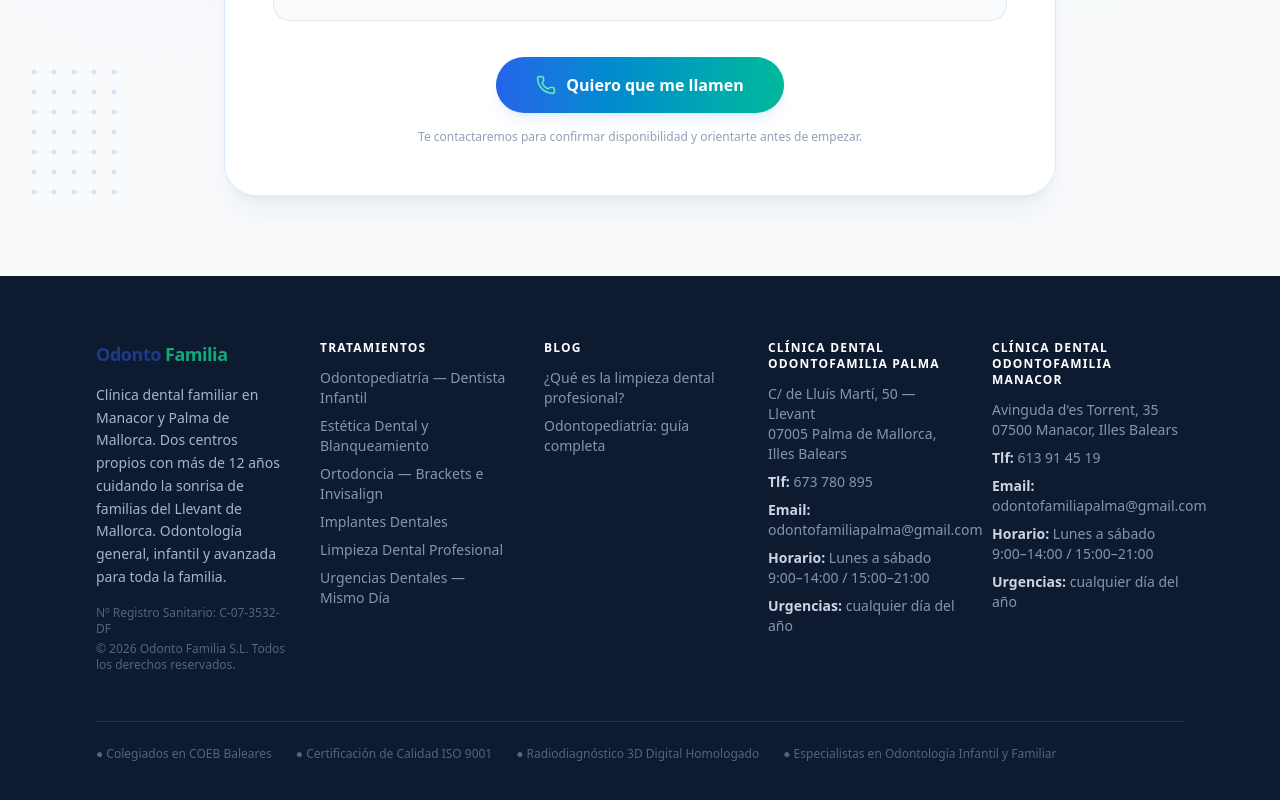
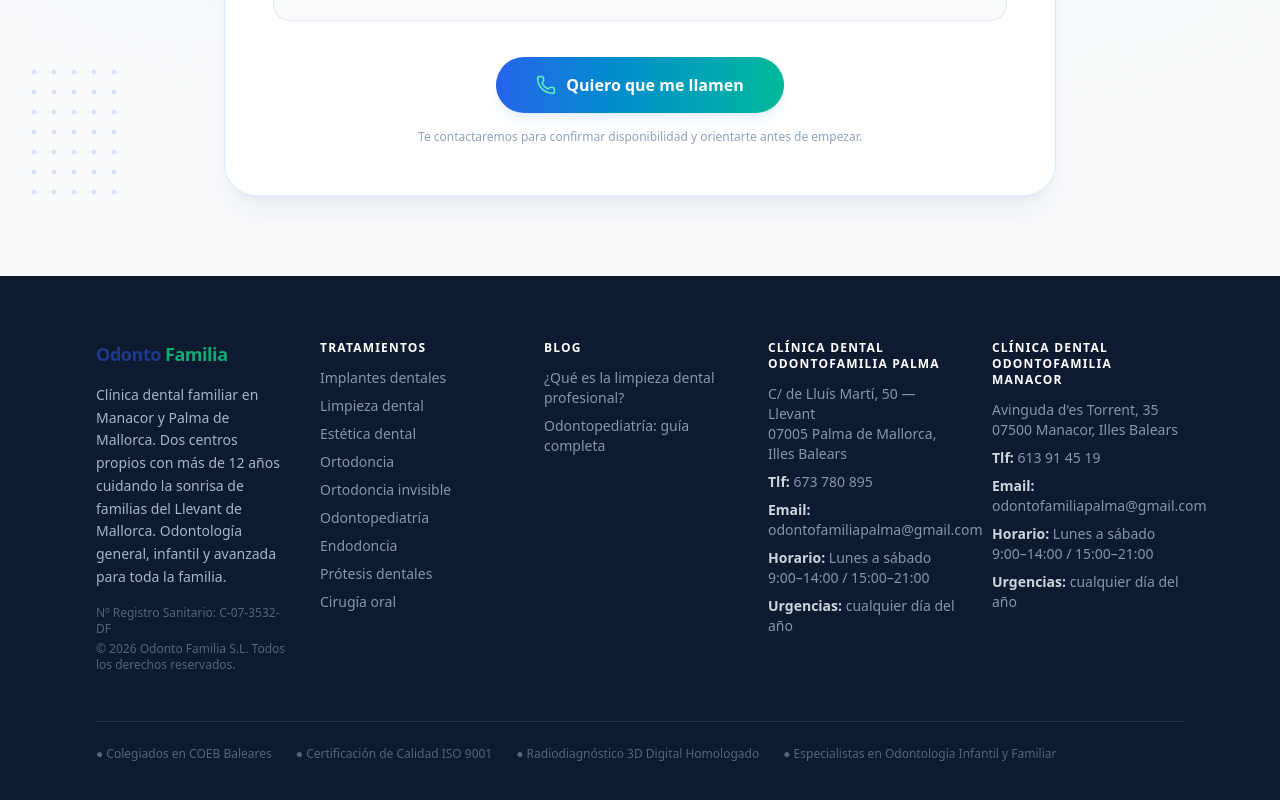
Before and after one commit to Fran-thata/implantes-nextjs, a Next.js app: page / in a window 1280 px wide. Shown: the part 10072-10872 px from the top of the page. Built offline with nearby package versions, Linux system fonts and the light colour scheme.

Commit message:
Fix footer treatments list to match nav

```diff
--- a/src/App.tsx
+++ b/src/App.tsx
@@ -191,12 +191,15 @@ export default function App() {
             <div className="space-y-3">
               <h4 className="text-white text-xs font-bold uppercase tracking-widest">Tratamientos</h4>
               <ul className="space-y-2 text-sm">
-                <li><a href="/tratamientos/odontopediatria" className="text-[#8695ae] hover:text-white transition-colors">Odontopediatría — Dentista Infantil</a></li>
-                <li><a href="/tratamientos/estetica-dental" className="text-[#8695ae] hover:text-white transition-colors">Estética Dental y Blanqueamiento</a></li>
-                <li><a href="/tratamientos/ortodoncia" className="text-[#8695ae] hover:text-white transition-colors">Ortodoncia — Brackets e Invisalign</a></li>
-                <li><a href="/tratamientos/implantes-dentales" className="text-[#8695ae] hover:text-white transition-colors">Implantes Dentales</a></li>
-                <li><a href="/tratamientos/limpieza-dental" className="text-[#8695ae] hover:text-white transition-colors">Limpieza Dental Profesional</a></li>
-                <li><a href="/urgencias-palma" className="text-[#8695ae] hover:text-white transition-colors">Urgencias Dentales — Mismo Día</a></li>
+                <li><a href="/tratamientos/implantes-dentales" className="text-[#8695ae] hover:text-white transition-colors">Implantes dentales</a></li>
+                <li><a href="/tratamientos/limpieza-dental" className="text-[#8695ae] hover:text-white transition-colors">Limpieza dental</a></li>
+                <li><a href="/tratamientos/estetica-dental" className="text-[#8695ae] hover:text-white transition-colors">Estética dental</a></li>
+                <li><a href="/tratamientos/ortodoncia" className="text-[#8695ae] hover:text-white transition-colors">Ortodoncia</a></li>
+                <li><a href="/tratamientos/ortodoncia-invisible" className="text-[#8695ae] hover:text-white transition-colors">Ortodoncia invisible</a></li>
+                <li><a href="/tratamientos/odontopediatria" className="text-[#8695ae] hover:text-white transition-colors">Odontopediatría</a></li>
+                <li><a href="/tratamientos/endodoncia" className="text-[#8695ae] hover:text-white transition-colors">Endodoncia</a></li>
+                <li><a href="/tratamientos/protesis-dentales" className="text-[#8695ae] hover:text-white transition-colors">Prótesis dentales</a></li>
+                <li><a href="/tratamientos/cirugia-oral" className="text-[#8695ae] hover:text-white transition-colors">Cirugía oral</a></li>
               </ul>
             </div>
 
```
